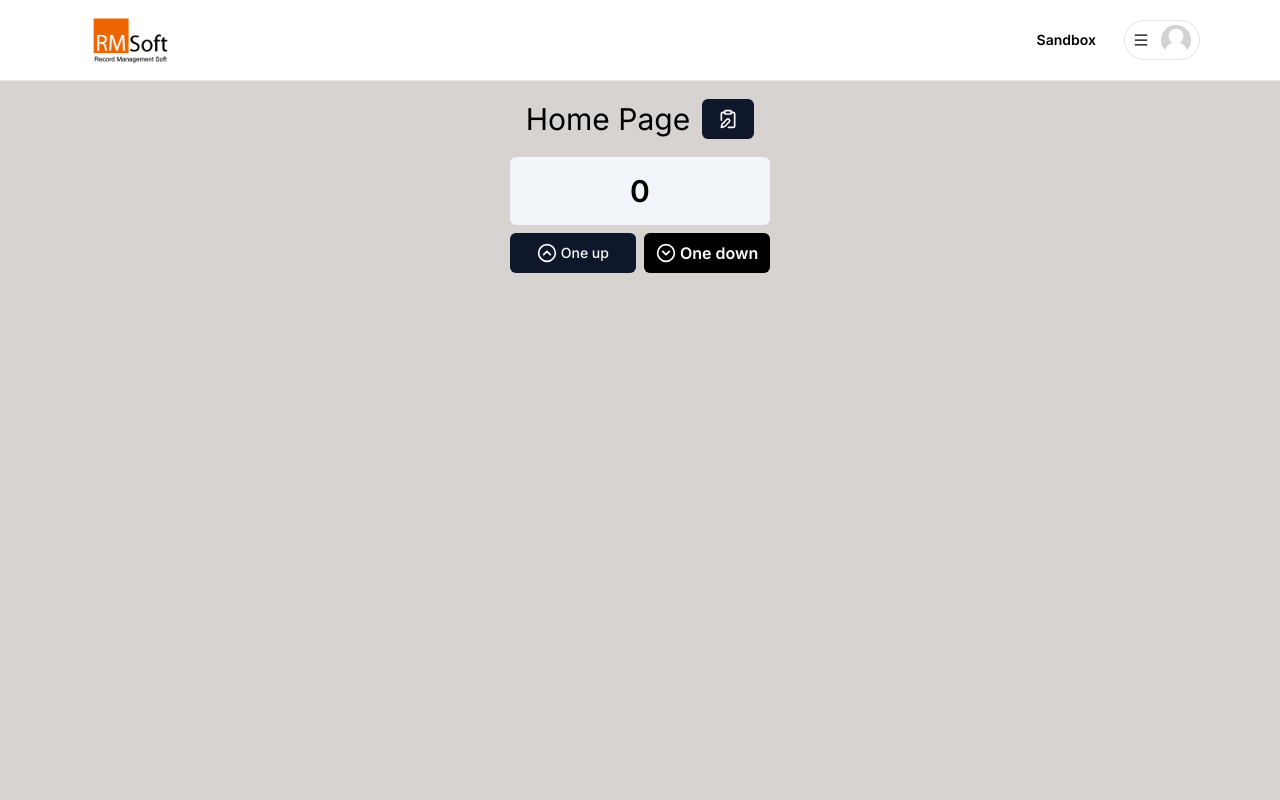
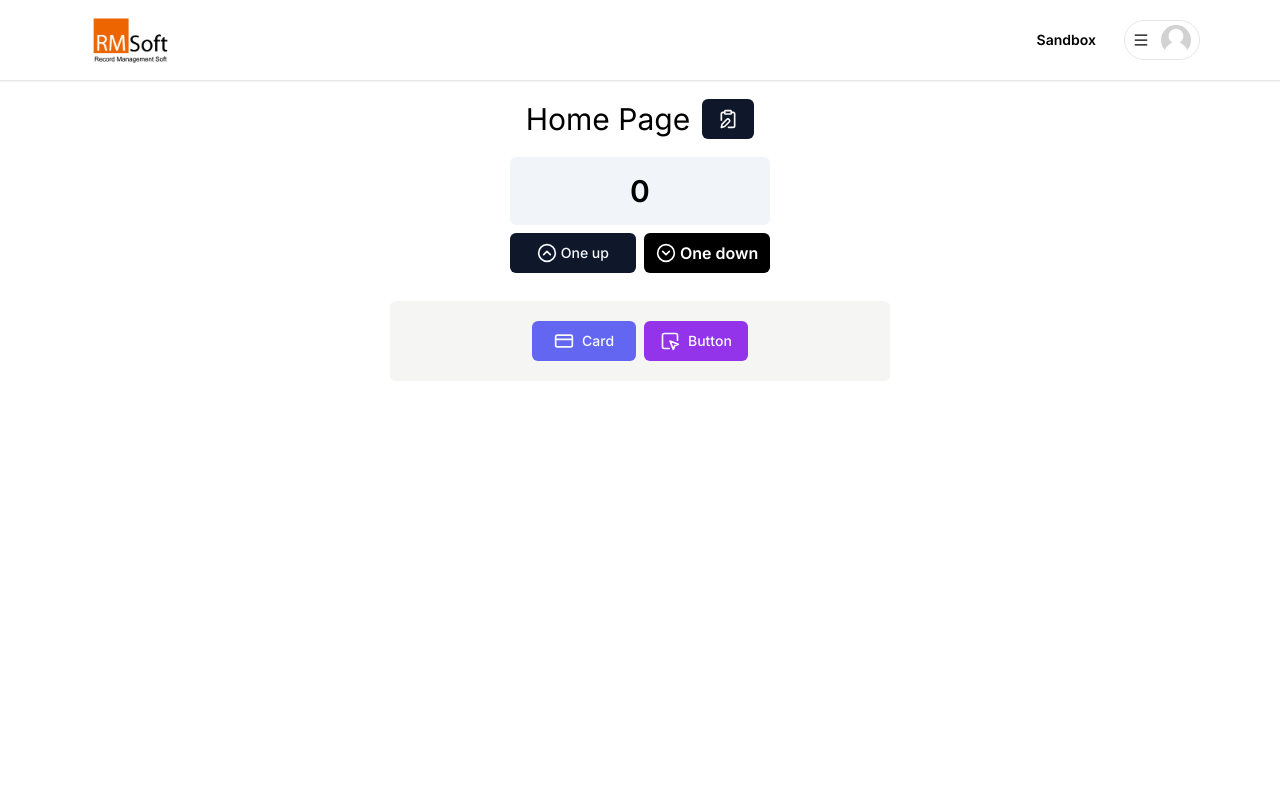
Before and after one commit to iinsu/rm_sandbox_next13, a Next.js app: page / in a window 1280 px wide. Shown: the top 800 px of the page. Built offline with nearby package versions, Linux system fonts and the light colour scheme.

Commit message:
card 와 button page 생성

```diff
--- /dev/null
+++ b/app/(examples)/button/(route)/page.tsx
@@ -0,0 +1,9 @@
+const ButtonPage = () => {
+  return (
+    <>
+      <div>Button Page</div>
+    </>
+  );
+};
+
+export default ButtonPage;
--- /dev/null
+++ b/app/(examples)/card/(route)/page.tsx
@@ -0,0 +1,9 @@
+const CardPage = () => {
+  return (
+    <>
+      <div>CardPage</div>
+    </>
+  );
+};
+
+export default CardPage;
--- a/app/(root)/(routes)/components/counter.tsx
+++ b/app/(root)/(routes)/components/counter.tsx
@@ -12,7 +12,7 @@ import SecondButton from "@/components/ui/button2";
 function Counter() {
   const { count, increase, decrease } = useCount();
   return (
-    <div className="grid justify-center h-full">
+    <div className="grid justify-center ">
       <div>
         <div className="flex justify-center rounded-md bg-slate-100">
           <span className="py-4 text-3xl font-semibold">{count}</span>
--- a/app/(root)/(routes)/page.tsx
+++ b/app/(root)/(routes)/page.tsx
@@ -1,6 +1,6 @@
 "use client";
 
-import { ClipboardEdit } from "lucide-react";
+import { ClipboardEdit, CreditCard, MousePointerSquare } from "lucide-react";
 import { Button } from "@/components/ui/button";
 import Counter from "./components/counter";
 import { useRouter } from "next/navigation";
@@ -9,7 +9,7 @@ export default function Home() {
   const router = useRouter();
   return (
     <>
-      <div className="flex flex-col justify-center h-full bg-stone-300">
+      <div className="flex flex-col items-center justify-center ">
         <div className="flex items-center justify-center">
           <h3 className="my-5 text-3xl text-center">Home Page</h3>
           <Button className="ml-3" onClick={() => router.push("/board")}>
@@ -17,6 +17,24 @@ export default function Home() {
           </Button>
         </div>
         <Counter />
+        <div className=" w-[500px] flex justify-center bg-stone-100 mt-7 rounded-md p-5">
+          <div className="grid justify-center grid-cols-2 gap-2 ">
+            <Button
+              className="bg-indigo-500"
+              onClick={() => router.push("/card")}
+            >
+              <CreditCard size={20} className="mr-2" />
+              Card
+            </Button>
+            <Button
+              className="bg-purple-600"
+              onClick={() => router.push("/button")}
+            >
+              <MousePointerSquare size={20} className="mr-2" />
+              Button
+            </Button>
+          </div>
+        </div>
       </div>
     </>
   );
--- a/app/(root)/layout.tsx
+++ b/app/(root)/layout.tsx
@@ -1,15 +1,7 @@
-import ClientOnly from "@/components/clientOnly";
-import Footer from "@/components/footer";
-import Navbar from "@/components/navbar/navbar";
-
 const RootLayout = ({ children }: { children: React.ReactNode }) => {
   return (
     <>
-      <ClientOnly>
-        <Navbar />
-      </ClientOnly>
       <div className="h-full">{children}</div>
-      <Footer />
     </>
   );
 };
--- a/app/layout.tsx
+++ b/app/layout.tsx
@@ -3,6 +3,9 @@ import "./globals.css";
 import type { Metadata } from "next";
 
 import { Inter } from "next/font/google";
+import ClientOnly from "@/components/clientOnly";
+import Navbar from "@/components/navbar/navbar";
+import Footer from "@/components/footer";
 
 const inter = Inter({ subsets: ["latin"] });
 
@@ -19,7 +22,11 @@ export default function RootLayout({
   return (
     <html lang="en">
       <body className={inter.className}>
+        <ClientOnly>
+          <Navbar />
+        </ClientOnly>
         {children}
+        <Footer />
         <Toaster />
       </body>
     </html>
--- a/components/navbar/userMenu.tsx
+++ b/components/navbar/userMenu.tsx
@@ -15,7 +15,7 @@ const UserMenu = () => {
   return (
     <div className="relative">
       <div className="flex flex-row items-center gap-3">
-        <div className="hidden md:block text-sm font-semibold py-3 px-4 rounded-full hover:bg-neutral-100 transition cursor-pointer">
+        <div className="hidden px-4 py-3 text-sm font-semibold transition rounded-full cursor-pointer md:block hover:bg-neutral-100">
           Sandbox
         </div>
         <div
@@ -24,13 +24,13 @@ const UserMenu = () => {
         >
           <AiOutlineMenu />
           <div className="hidden md:block">
-            <Avatar />
+            <Avatar src="" />
           </div>
         </div>
       </div>
 
       {isOpen && (
-        <div className="absolute rounded-xl shadow-md md:w-3/4 bg-white overflow-hidden right-0 top-12 text-sm">
+        <div className="absolute right-0 overflow-hidden text-sm bg-white shadow-md rounded-xl md:w-3/4 top-12">
           <>
             <MenuItem onClick={() => {}} label="Login" />
             <MenuItem onClick={() => {}} label="Sign up" />
```
